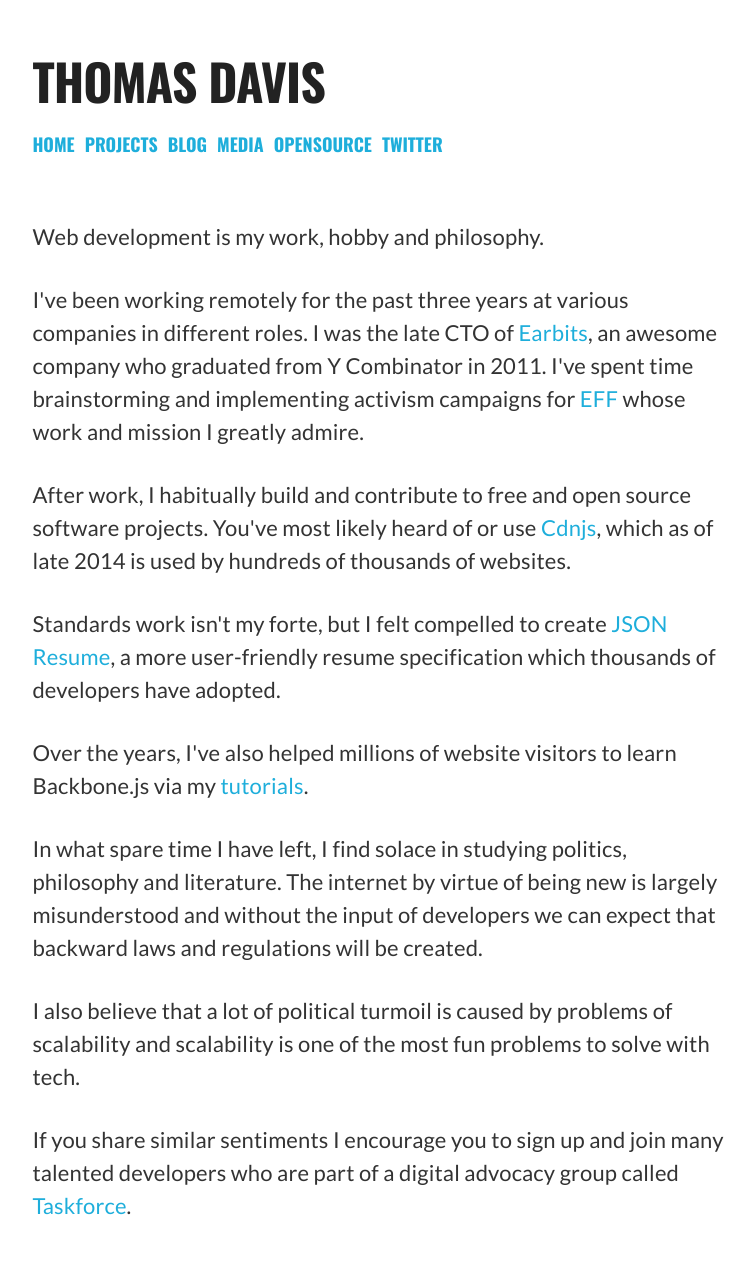
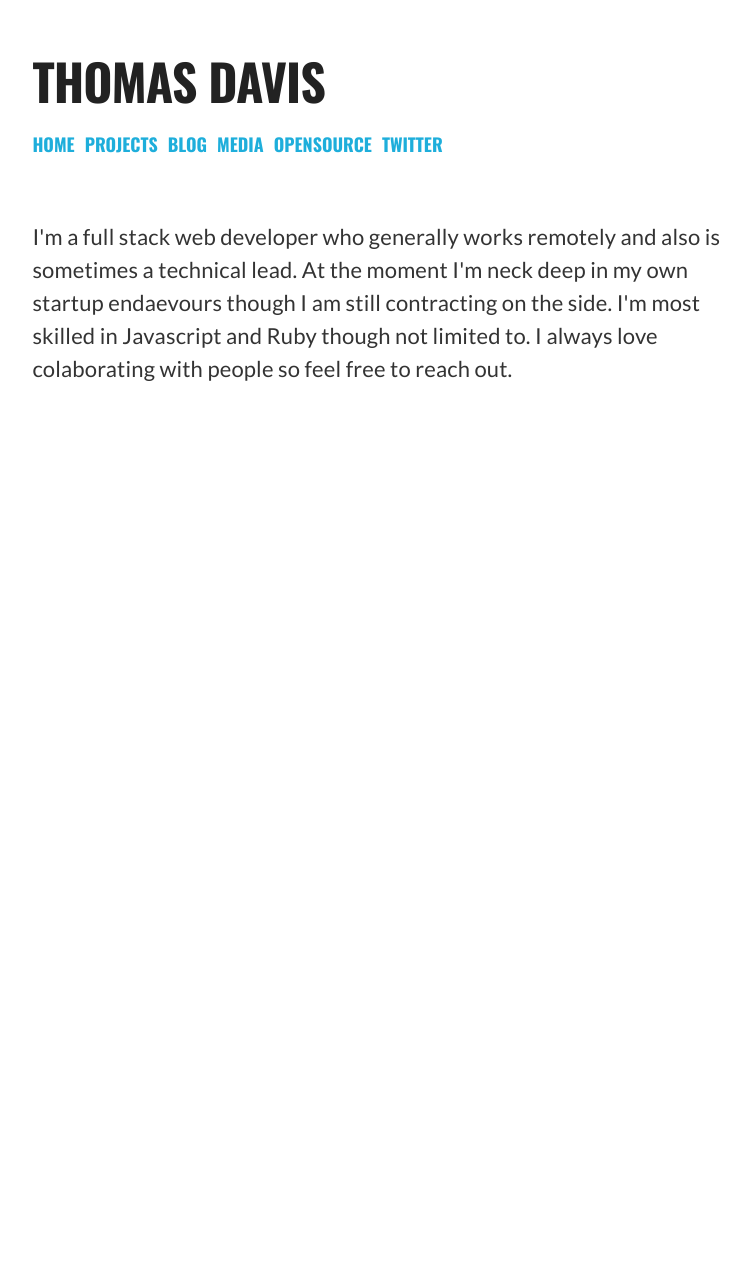
Before and after one commit to thomasdavis/homepage, a Jekyll site: the page built from index.html, in a window 1280 px wide. Shown: the whole page, without its empty margins (294-1049 px from the left). Built offline with Jekyll 4.4.1, drawn with Linux system fonts in a browser that asks for light colours; nearby versions of some CDN libraries; comment, search, counter and statistics services are not loaded; after the commit the page ends 900 px from its top, so only the background shows below that.

Commit message:
Update index.html

```diff
--- a/index.html
+++ b/index.html
@@ -3,19 +3,4 @@ layout: default
 ---
 
 
-<p>Web development is my work, hobby and philosophy.</p>
-
-<p>I've been working remotely for the past three years at various companies in different roles. I was the late CTO of <a href="https://angel.co/earbits-yc-w11">Earbits</a>, an awesome company who graduated from Y Combinator in 2011. I've spent time brainstorming and implementing activism campaigns for <a href="https://eff.org">EFF</a> whose work and mission I greatly admire.
-
-
-<p>After work, I habitually build and contribute to free and open source software projects. You've most likely heard of or use <a href="https://cdnjs.com">Cdnjs</a>, which as of late 2014 is used by hundreds of thousands of websites.</p>
-
-<p></a>Standards work isn't my forte, but I felt compelled to create <a href="https://jsonresume.org">JSON Resume</a>, a more user-friendly resume specification which thousands of developers have adopted.</p>
-
-<p>Over the years, I've also helped millions of website visitors to learn Backbone.js via my <a href="http://backbonetutorials.com">tutorials</a>.
-
-</p>
-<p>In what spare time I have left, I find solace in studying politics, philosophy and literature. The internet by virtue of being new is largely misunderstood and without the input of developers we can expect that backward laws and regulations will be created.
-</p>
-<p>I also believe that a lot of political turmoil is caused by problems of scalability and scalability is one of the most fun problems to solve with tech.</p>
-<p>If you share similar sentiments I encourage you to sign up and join many talented developers who are part of a digital advocacy group called <a href="https://taskforce.is/">Taskforce</a>.</p>
+<p>I'm a full stack web developer who generally works remotely and also is sometimes a technical lead. At the moment I'm neck deep in my own startup endaevours though I am still contracting on the side. I'm most skilled in Javascript and Ruby though not limited to. I always love colaborating with people so feel free to reach out.</p>
```
